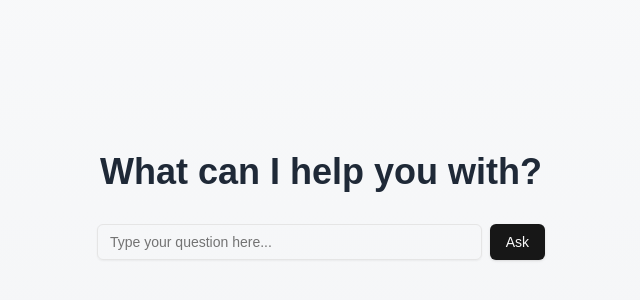
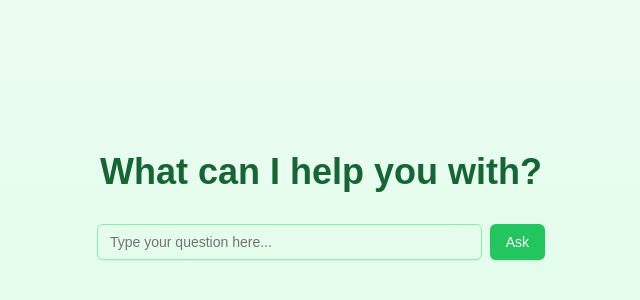
Before and after one commit to Rutwij12/climate-change-frontend, a Next.js app: page / in a window 1280 px wide. Shown: the part 194-494 px from the top of the page, without its empty margins (319-959 px from the left). Built offline with nearby package versions, Linux system fonts and the light colour scheme.

Commit message:
Feat: Change Colourscheme of homepage

```diff
--- a/src/app/page.tsx
+++ b/src/app/page.tsx
@@ -17,8 +17,8 @@ export default function Home() {
   }
 
   return (
-    <div className="flex flex-col items-center justify-center min-h-screen bg-gradient-to-b from-gray-50 to-gray-100">
-      <h1 className="text-4xl font-bold mb-8 text-gray-800">What can I help you with?</h1>
+    <div className="flex flex-col items-center justify-center min-h-screen bg-gradient-to-b from-green-50 to-green-100">
+      <h1 className="text-4xl font-bold mb-8 text-green-800">What can I help you with?</h1>
       <form onSubmit={handleSubmit} className="w-full max-w-md">
         <div className="flex space-x-2">
           <Input
@@ -26,9 +26,14 @@ export default function Home() {
             value={query}
             onChange={(e) => setQuery(e.target.value)}
             placeholder="Type your question here..."
-            className="flex-grow"
+            className="flex-grow border-green-300 focus:border-green-500 focus:ring-green-500"
           />
-          <Button type="submit">Ask</Button>
+          <Button
+            type="submit"
+            className="bg-green-500 hover:bg-green-600 text-white"
+          >
+            Ask
+          </Button>
         </div>
       </form>
     </div>
```
